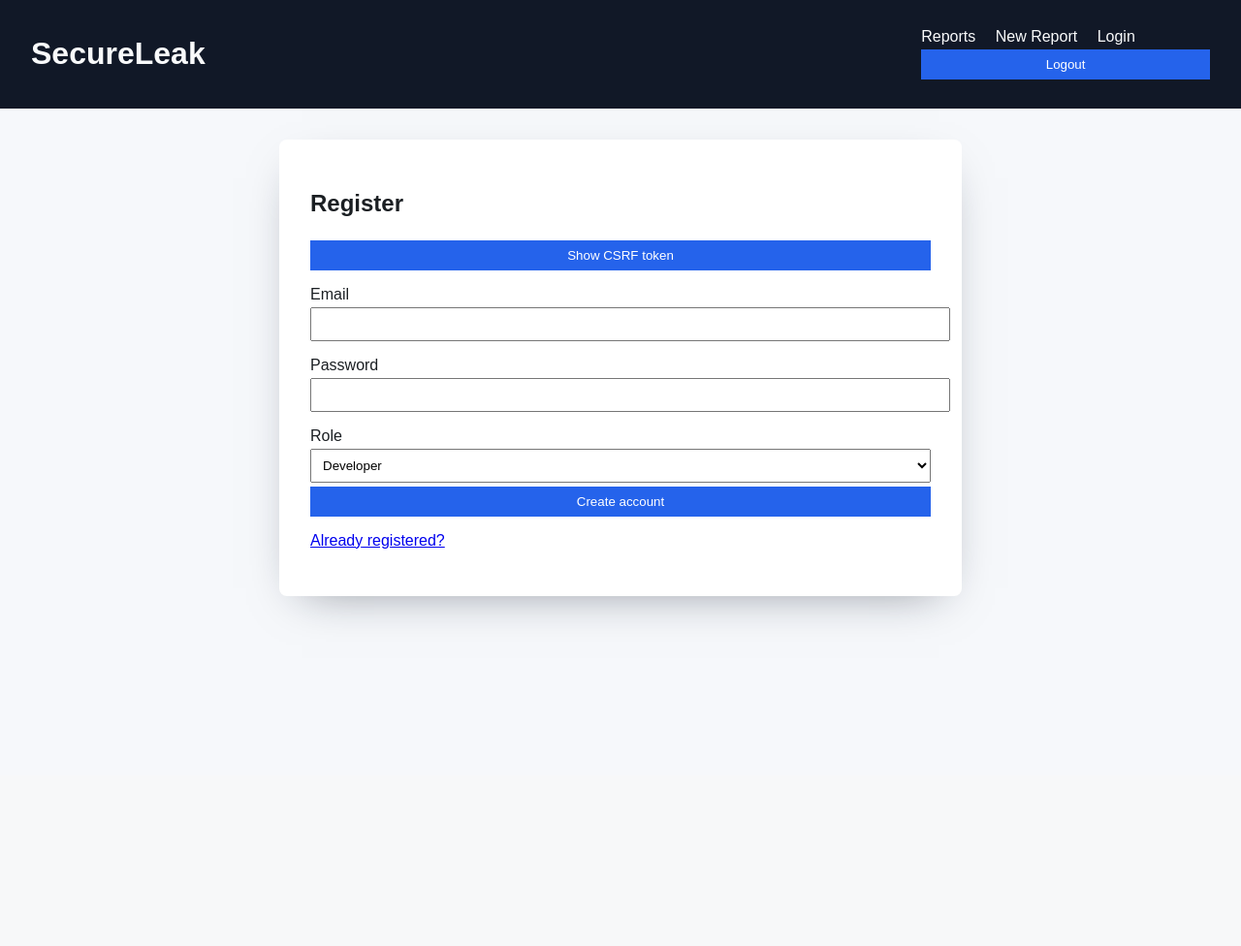
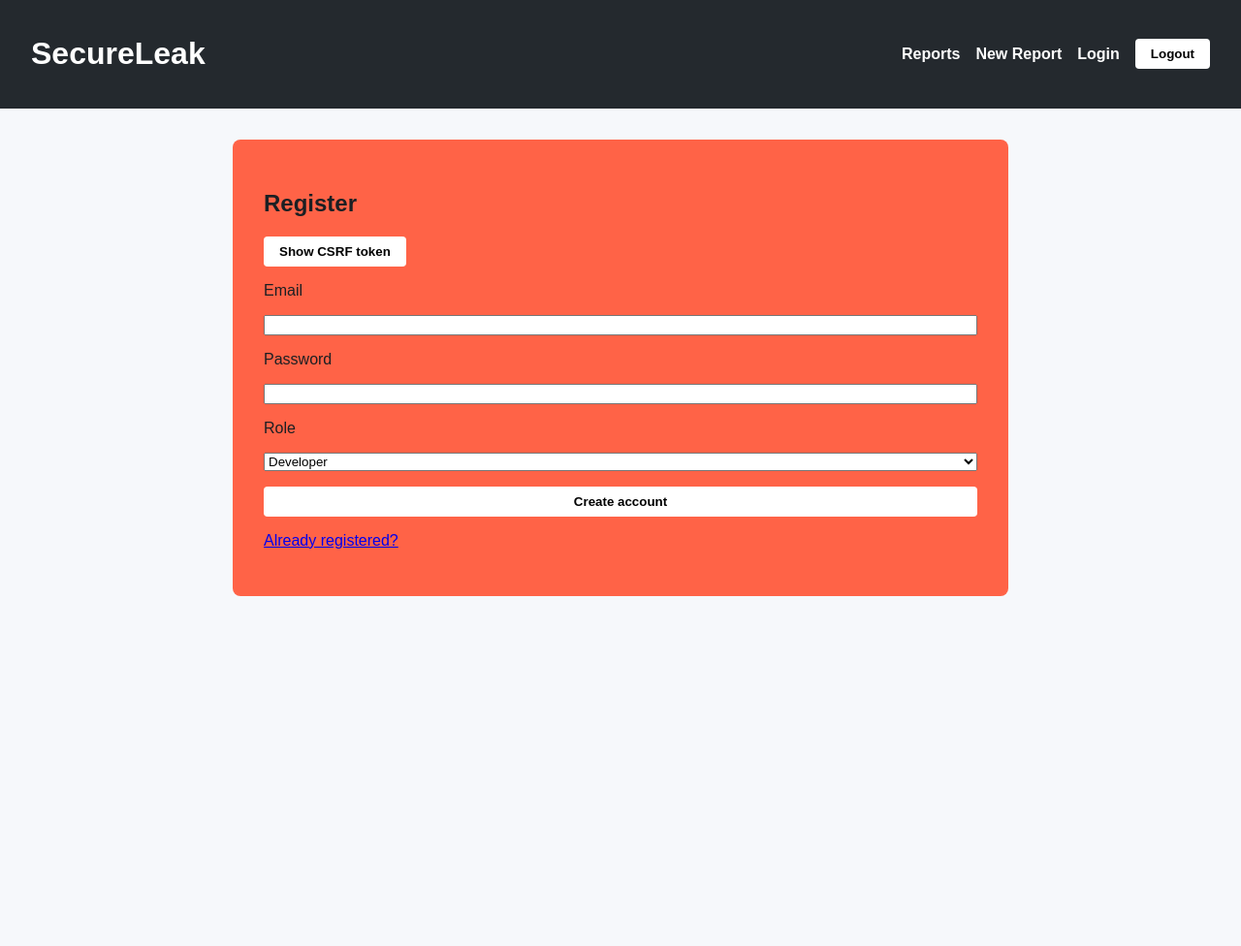
Before and after one commit to marcus-rk/SecureLeak, a Flask app: page / in a window 1280 px wide. Shown: the whole page at 97% size. Before the commit the page ends 640 px from the top, so only its background shows below. Run offline with Flask 3, Linux system fonts and the light colour scheme.

Commit message:
Refactor CSRF token display in registration form for clarity and security

```diff
--- a/app.py
+++ b/app.py
@@ -11,7 +11,6 @@ csrf = CSRFProtect()
 def create_app() -> Flask:
     load_dotenv()
     app = Flask(__name__, instance_relative_config=True)
-    Path(app.instance_path).mkdir(parents=True, exist_ok=True)
 
     # Configure app with security-focused settings
     app.config.from_mapping(
@@ -22,6 +21,8 @@ def create_app() -> Flask:
         SESSION_COOKIE_HTTPONLY=True, # Prevent JavaScript access to session cookies
         SESSION_COOKIE_SAMESITE="Lax", # Mitigate CSRF attacks by restricting cross-site requests
     )
+
+    Path(app.instance_path).mkdir(parents=True, exist_ok=True)
 
     # CSRFProtect ties each form submission to a session-only token, blocking cross-site form forgeries.
     # Talisman issues modern security headers (CSP, HSTS, frame guard) so browsers refuse unsafe content.
--- a/static/css/style.css
+++ b/static/css/style.css
@@ -4,75 +4,73 @@ body {
     padding: 0;
     background-color: #f6f8fb;
     color: #1b1f23;
-}
-
-header {
-    background-color: #111827;
-    color: #f9fafb;
-    padding: 1rem 2rem;
-    display: flex;
-    justify-content: space-between;
-    align-items: center;
-}
-
-nav a {
-    color: inherit;
-    margin-right: 1rem;
-    text-decoration: none;
-}
-
-nav form {
-    display: inline;
+    height: 100dvh;
 }
 
 main {
     padding: 2rem;
+    max-width: 800px;
+    min-width: 300px;
+    margin: auto;
+    min-height: 100dvh;
 }
 
-table {
-    width: 100%;
-    border-collapse: collapse;
-    background: #fff;
+/* ...... */
+button {
+    color: black;
+    background-color: white;
+    border: none;
+    cursor: pointer;
+    padding: 0.5rem 1rem;
+    border-radius: 4px;
+    font-weight: bold;
 }
 
-table th,
-table td {
-    padding: 0.75rem;
-    border-bottom: 1px solid #e5e7eb;
-    text-align: left;
+/* Header styles */
+header {
+    display: flex;
+    justify-content: space-between;
+    align-items: center;
+    background-color: #24292e;
+    color: white;
+    padding: 1rem 2rem;
+    cursor: default;
 }
 
-.auth-form,
-.reports {
-    max-width: 640px;
-    margin: 0 auto;
-    background: #fff;
-    padding: 2rem;
-    border-radius: 0.5rem;
-    box-shadow: 0 1rem 3rem -1.5rem rgba(15, 23, 42, 0.5);
+header nav {
+    display: flex;
+    align-items: center;
+    gap: 1rem;
 }
 
-label {
-    display: block;
-    margin-top: 1rem;
+header nav a,
+header nav {
+    text-decoration: none;
+    font-weight: bold;
+    cursor: pointer;
+} header nav a:hover, header nav button:hover {
+    text-decoration: underline;
+}
+header nav a { color: white;}
+
+/* Footer styles
+...
+*/
+
+section.auth-form {
+    box-sizing: border-box;
+    display: flex;
+    flex-direction: column;
+    width: 100%;
+    background-color: tomato;
+    padding: 2rem;
+    border-radius: 8px;
+    overflow-wrap: break-word;
 }
 
-input,
-textarea,
-select,
-button {
+section.auth-form form {
+    display: flex;
+    flex-direction: column;
+    gap: 1rem;
     width: 100%;
-    padding: 0.5rem;
-    margin-top: 0.25rem;
 }
-
-button {
-    background-color: #2563eb;
-    color: #fff;
-    border: none;
-    cursor: pointer;
-}
-
-button:hover {
-    background-color: #1d4ed8;
-}
--- a/templates/register.html
+++ b/templates/register.html
@@ -8,7 +8,7 @@
         <input type="hidden" name="csrf_token" value="{{ token }}">
         <div class="csrf-toggle" data-token-container>
             <button type="button" data-token-toggle>Show CSRF token</button>
-            <code data-token-value hidden>{{ token }}</code>
+            <code data-token-value hidden>csrf token: {{ token }}</code>
         </div>
         <label for="email">Email</label>
         <input id="email" name="email" type="email" required>
```
